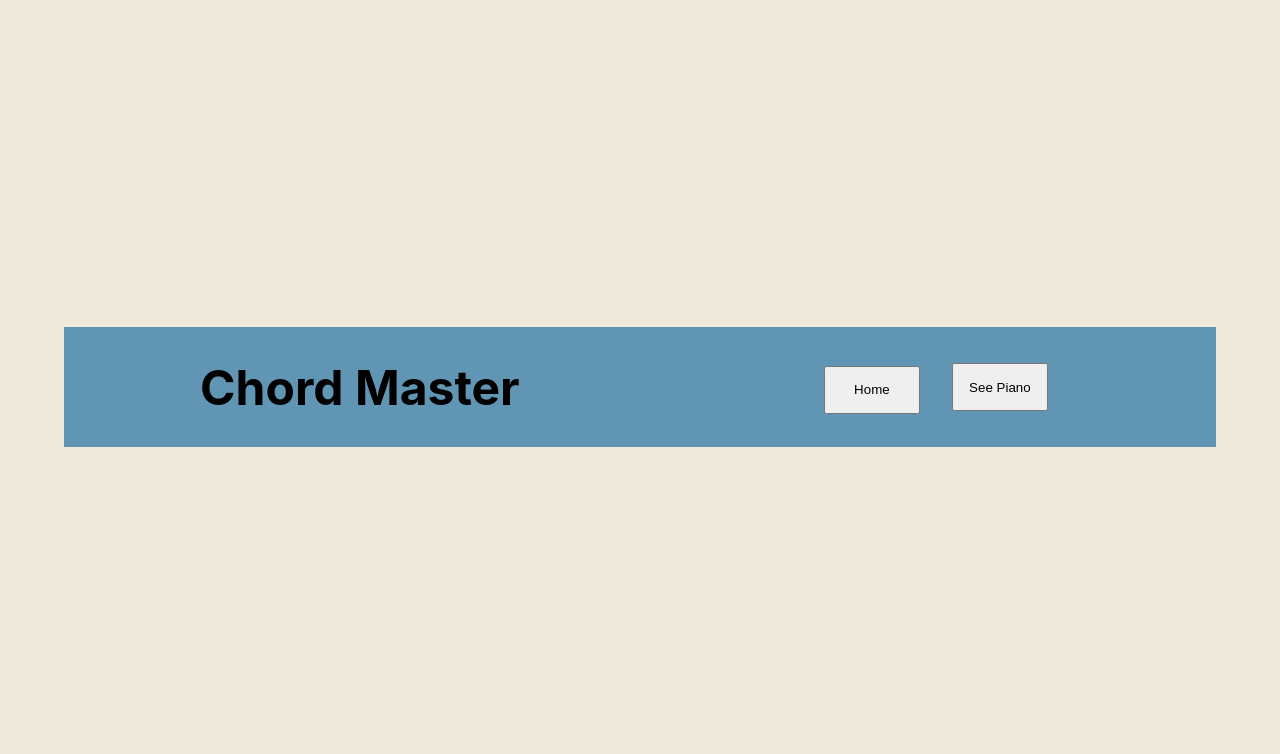
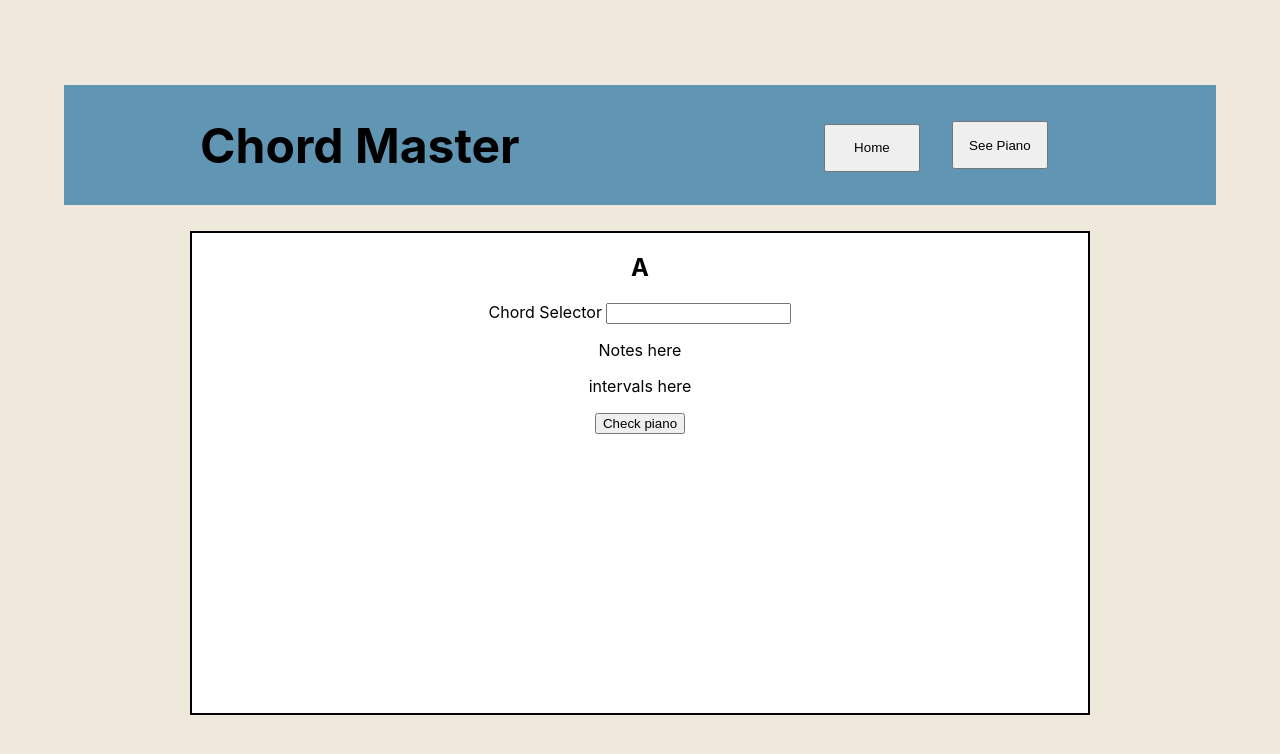
Before and after one commit to AndrewCerveny/Chord-Master, a React (Create React App) app: page /Root/A in a window 1280 px wide. Shown: the top 754 px of the page. Built offline with nearby package versions, Linux system fonts and the light colour scheme; no server answers.

Commit message:
Major upgrade into getting the api Data and going through NoteSpec

```diff
--- a/src/apicalls/apicalls.js
+++ b/src/apicalls/apicalls.js
@@ -12,17 +12,19 @@ const getNoteDetails = (note, chord) => {
 
 };
 
-const getMusicNotes = () => {
-  fetch('https://piano-chords.p.rapidapi.com/chords', options)
-  .then(response => response.json())
-
+const getMusicNotes = (baseNote) => {
   const options = {
     method: 'GET',
     headers: {
       'X-RapidAPI-Key': '0ba55045bemsh7c87450d2a771b8p155de8jsn591dafeb3f86',
       'X-RapidAPI-Host': 'piano-chords.p.rapidapi.com'
     }
+
   }
+  return fetch(`https://piano-chords.p.rapidapi.com/chords/${baseNote}`, options)
+  .then(response => response.json())
+
+
 };
 
-export default {getMusicNotes, getNoteDetails}
+export {getMusicNotes, getNoteDetails}
--- a/src/components/App/App.js
+++ b/src/components/App/App.js
@@ -28,12 +28,10 @@ class App extends Component {
         <Navbar/>
         <Switch>
           <Route exact path="/" render={()=> <Display allNotes={this.state.allRootNotes} />}/>
-          <Route exact path='/Root/:baseNote' render={({match}) =>
-          console.log('TEST',match)
-        }
-
-
-          />
+          <Route exact path='/Root/:baseNote' render={({match}) => {
+           let lowerName = match.params.baseNote
+          return <NoteSpec name={lowerName.toLowerCase()} />
+        }} />
 
 
         </Switch>
--- a/src/components/Form/Form.js
+++ b/src/components/Form/Form.js
@@ -1,18 +1,28 @@
 import React, {Component} from "react";
 import './Form.css'
 
+
 class Form extends Component {
- constructor() {
-  super()
-  this.state ={
-    chordType: ''
+ constructor(props) {
+  super(props)
+
+  this.state = {
+    baseNote: this.props.note,
+    chordSelect: ''
   }
- }
+}
+
+handleChange = (e) => {
+ const {name , value} = e.target
+ this.setState({[name]:value})
+}
+
+
  render(){
   return(
     <form>
       <label> Chord Selector </label>
-      <input  list="chords" name="chordSelects"/>
+      <input  list="chords" name="chordSelect" onChange={(e) => this.handleChange(e)}/>
       <datalist>
         <option value="m"></option>
       </datalist>
--- a/src/components/NoteSpec/NoteSpec.js
+++ b/src/components/NoteSpec/NoteSpec.js
@@ -1,6 +1,7 @@
 import React,{Component} from "react";
 import Form from "../Form/Form";
 import './NoteSpec.css'
+import {getMusicNotes} from '../../apicalls/apicalls'
 
 class NoteSpec extends Component {
  constructor(props) {
@@ -8,23 +9,51 @@ class NoteSpec extends Component {
   this.state = {
     chordSelect : '',
     error: '',
-    baseNote :'',
+    baseNoteI:this.props.name,
+    baseNoteD:'',
     chordSelections: [],
   }
-  // console.log('NOTESPEC',this.props.url);
+
+
+  //asharp
+  //f
 
 }
-  render() {
+
+componentDidMount = () => {
+let root;
+  const valueBase = this.state.baseNoteI.split('');
+
+  if(valueBase[1] ==='s') {
+    const baseLetter = valueBase.splice(1);
+    valueBase.push('#')
+    const sharpName = valueBase.join('');
+    const finalSharpName = sharpName.toUpperCase();
+    root = finalSharpName
+    this.setState({baseNoteD:root})
+  }else{
+   const letterString = valueBase.join('')
+    root = letterString.toUpperCase()
+    this.setState({baseNoteD:root})
+ }
+ getMusicNotes(this.state.baseNoteI)
+ .then((data) => console.log(data[root]))
+
+
+}
+
+
+render() {
 
   return(
     <section className="card-view">
-      <h2> Base note here</h2>
-      <Form/>
+      <h2>{this.state.baseNoteD}</h2>
+      <Form note={this.state.baseNote}/>
       <p> Notes here </p>
       <p> intervals here </p>
       <button> Check piano </button>
     </section>
   )
-  }
+}
 }
 export default NoteSpec;
```
